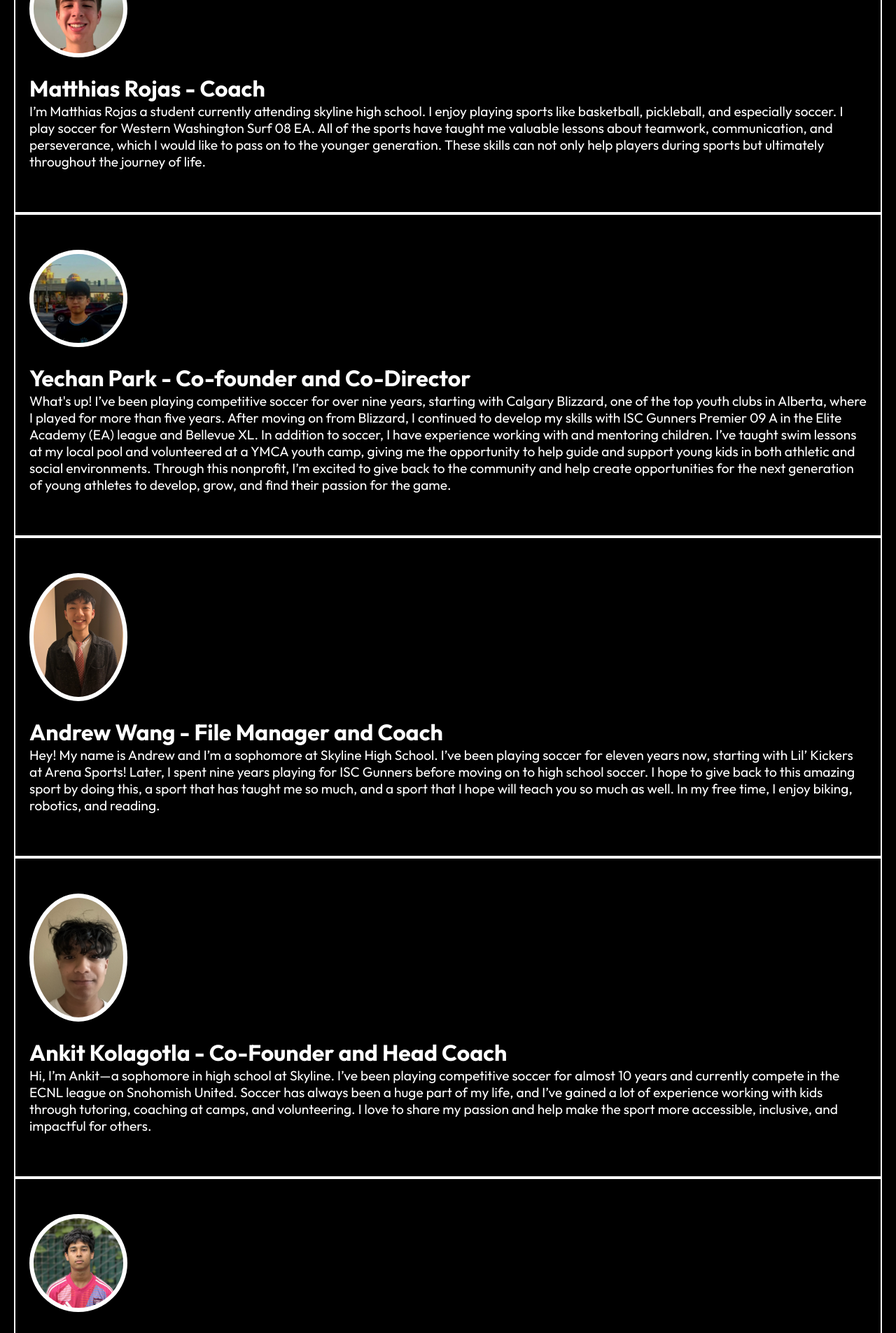
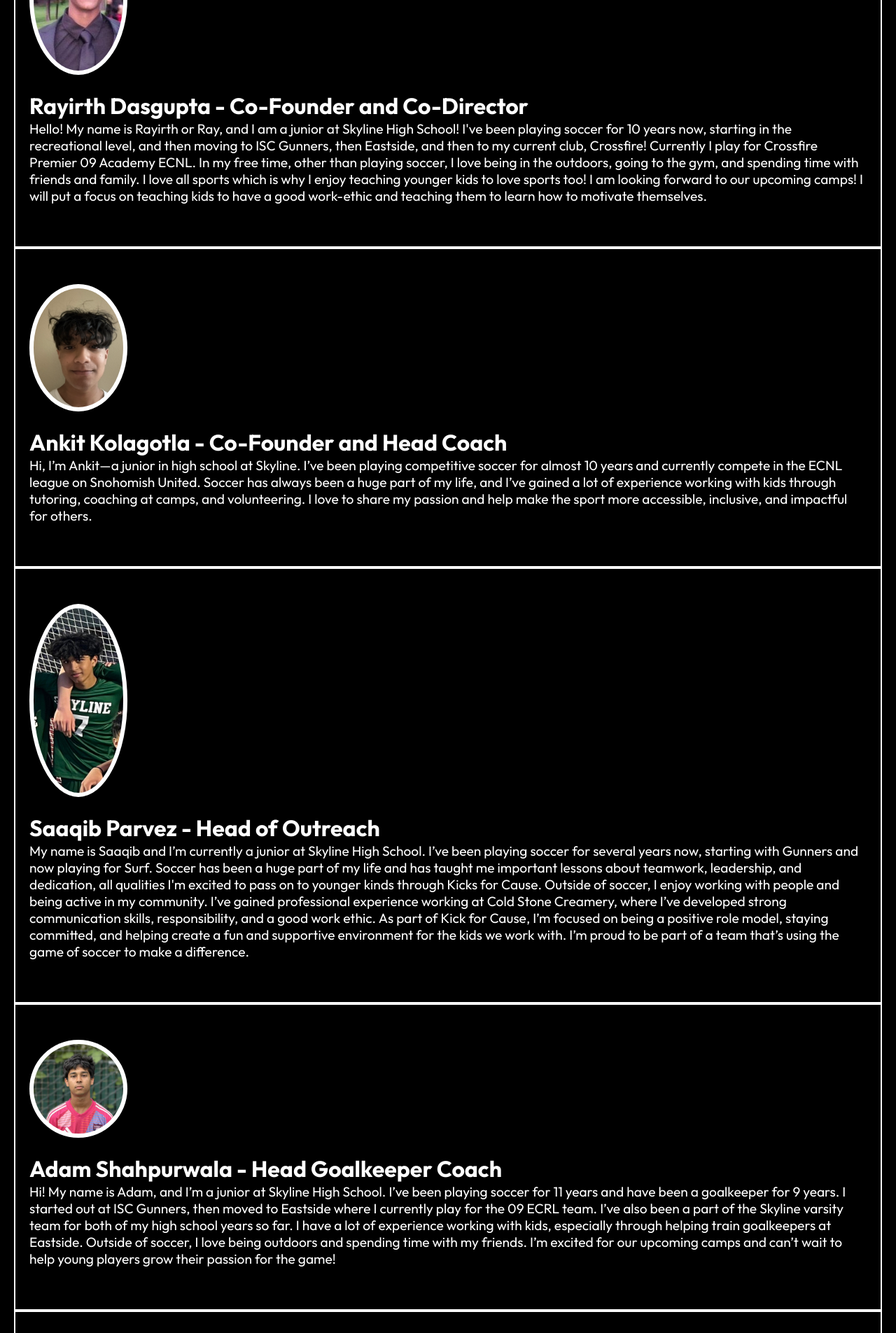
Before and after one commit to rayirthdasgupta/kick-for-cause, a React (Create React App) app: page /team in a window 1280 px wide. Shown: the part 880-2785 px from the top of the page at 70% size. Built offline with nearby package versions, Linux system fonts and the light colour scheme.

Commit message:
meet the team reorder

```diff
--- a/src/components/MeetTheTeamStyles.css
+++ b/src/components/MeetTheTeamStyles.css
@@ -52,6 +52,10 @@
     border: 2px solid white;
 }
 .team-item .saaqib {
+    padding: 50px 20px 40px 20px;
+    border: 2px solid white;
+}
+.team-item .daanish {
     padding: 50px 20px 40px 20px;
     border: 2px solid white;
 }
@@ -118,4 +122,8 @@
         padding: 50px 20px 40px 20px;
         border: 2px solid white;
     }
+    .team-item .daanish {
+        padding: 50px 20px 40px 20px;
+        border: 2px solid white;
+    }
 }
--- a/src/routes/MeetTheTeam.js
+++ b/src/routes/MeetTheTeam.js
@@ -17,10 +17,35 @@ const MeetTheTeam = () => {
     <Navbar/>
     <div className='headerss'><h1>THE TEAM</h1></div>
     <div className='team-item'>
+      <div className='yechan'>
+        <img src={YechanImg} alt = "oops"/>
+        <h1>Yechan Park - Co-founder and Co-Director</h1>
+        <p>What's up! I’ve been playing competitive soccer for over nine years, starting with Calgary Blizzard, one of the top youth clubs in Alberta, where I played for more than five years. After moving on from Blizzard, I continued to develop my skills with ISC Gunners Premier 09 A in the Elite Academy (EA) league and Bellevue XL. In addition to soccer, I have experience working with and mentoring children. I’ve taught swim lessons at my local pool and volunteered at a YMCA youth camp, giving me the opportunity to help guide and support young kids in both athletic and social environments. Through this nonprofit, I’m excited to give back to the community and help create opportunities for the next generation of young athletes to develop, grow, and find their passion for the game.</p>
+        </div>
     <div className='rayirth'>
         <img src={RayImg} alt = "oops"/>
         <h1>Rayirth Dasgupta - Co-Founder and Co-Director</h1>
-        <p>Hello! My name is Rayirth or Ray, and I am a sophomore at Skyline High School! I've been playing soccer for 10 years now, starting in the recreational level, and then moving to ISC Gunners, then Eastside, and then to my current club, Crossfire! Currently I play for Crossfire Premier 09 Academy ECNL. In my free time, other than playing soccer, I love being in the outdoors, going to the gym, and spending time with friends and family. I love all sports which is why I enjoy teaching younger kids to love sports too! I am looking forward to our upcoming camps! I will put a focus on teaching kids to have a good work-ethic and teaching them to learn how to motivate themselves.</p>
+        <p>Hello! My name is Rayirth or Ray, and I am a junior at Skyline High School! I've been playing soccer for 10 years now, starting in the recreational level, and then moving to ISC Gunners, then Eastside, and then to my current club, Crossfire! Currently I play for Crossfire Premier 09 Academy ECNL. In my free time, other than playing soccer, I love being in the outdoors, going to the gym, and spending time with friends and family. I love all sports which is why I enjoy teaching younger kids to love sports too! I am looking forward to our upcoming camps! I will put a focus on teaching kids to have a good work-ethic and teaching them to learn how to motivate themselves.</p>
+        </div>
+        <div className='ankit'>
+        <img src={AnkitImg} alt = "oops"/>
+        <h1>Ankit Kolagotla - Co-Founder and Head Coach</h1>
+        <p>Hi, I’m Ankit—a junior in high school at Skyline. I’ve been playing competitive soccer for almost 10 years and currently compete in the ECNL league on Snohomish United. Soccer has always been a huge part of my life, and I’ve gained a lot of experience working with kids through tutoring, coaching at camps, and volunteering. I love to share my passion and help make the sport more accessible, inclusive, and impactful for others.</p>
+        </div>
+        <div className='saaqib'>
+        <img src={SaaqibImg} alt = "oops"/>
+        <h1>Saaqib Parvez - Head of Outreach</h1>
+        <p>My name is Saaqib and I’m currently a junior at Skyline High School. I’ve been playing soccer for several years now, starting with Gunners and now playing for Surf. Soccer has been a huge part of my life and has taught me important lessons about teamwork, leadership, and dedication, all qualities I'm excited to pass on to younger kinds through Kicks for Cause. Outside of soccer, I enjoy working with people and being active in my community. I’ve gained professional experience working at Cold Stone Creamery, where I’ve developed strong communication skills, responsibility, and a good work ethic. As part of Kick for Cause, I’m focused on being a positive role model, staying committed, and helping create a fun and supportive environment for the kids we work with. I’m proud to be part of a team that’s using the game of soccer to make a difference.</p>
+        </div>
+        <div className='adam'>
+        <img src={AdamImg} alt = "oops"/>
+        <h1>Adam Shahpurwala - Head Goalkeeper Coach</h1>
+        <p>Hi! My name is Adam, and I’m a junior at Skyline High School. I’ve been playing soccer for 11 years and have been a goalkeeper for 9 years. I started out at ISC Gunners, then moved to Eastside where I currently play for the 09 ECRL team. I’ve also been a part of the Skyline varsity team for both of my high school years so far. I have a lot of experience working with kids, especially through helping train goalkeepers at Eastside. Outside of soccer, I love being outdoors and spending time with my friends. I’m excited for our upcoming camps and can’t wait to help young players grow their passion for the game!</p>
+        </div>
+        <div className='daanish'>
+        <img src={DaanishImg} alt = "oops"/>
+        <h1>Daanish Syed - Coach</h1>
+        <p>Hi, my name is Daanish Syed, and I'm a junior at Skyline High School. I've been playing soccer for as long as I can remember with my first club experience being with ISC Gunners. I currently play at Eastside FC for the 07/08 ECRL team and I also play Varsity soccer for my highschool. Soccer has been a huge part of my life, teaching me valuable skills and also introducing me to my best friends. I want to share this sport by coaching this sport and encouraging a healthy lifestyle. I have tons of prior experience working with kids as I am also a youth swim instructor for the YMCA! Outside of soccer, I love cooking, playing other sports and spending time with friends and family!</p>
         </div>
         <div className='matthias'>
         <img src={MatthiasImg} alt = "oops"/>
@@ -28,36 +53,16 @@ const MeetTheTeam = () => {
         <p>I’m Matthias Rojas a student currently attending skyline high school.  I enjoy playing sports like basketball, pickleball, and especially soccer. I play soccer for Western Washington Surf 08 EA. All of the sports have taught me valuable lessons about teamwork, communication, and perseverance, which I would like to pass on to the younger generation. These skills can not only help players during sports but ultimately throughout the journey of life.
         </p>
         </div>
-        <div className='yechan'>
-        <img src={YechanImg} alt = "oops"/>
-        <h1>Yechan Park - Co-founder and Co-Director</h1>
-        <p>What's up! I’ve been playing competitive soccer for over nine years, starting with Calgary Blizzard, one of the top youth clubs in Alberta, where I played for more than five years. After moving on from Blizzard, I continued to develop my skills with ISC Gunners Premier 09 A in the Elite Academy (EA) league and Bellevue XL. In addition to soccer, I have experience working with and mentoring children. I’ve taught swim lessons at my local pool and volunteered at a YMCA youth camp, giving me the opportunity to help guide and support young kids in both athletic and social environments. Through this nonprofit, I’m excited to give back to the community and help create opportunities for the next generation of young athletes to develop, grow, and find their passion for the game.</p>
-        </div>
+
         <div className='andrew'>
         <img src={AndrewImg} alt = "oops"/>
         <h1>Andrew Wang - File Manager and Coach</h1>
-        <p>Hey! My name is Andrew and I’m a sophomore at Skyline High School. I’ve been playing soccer for eleven years now, starting with Lil’ Kickers at Arena Sports! Later, I spent nine years playing for ISC Gunners before moving on to high school soccer. I hope to give back to this amazing sport by doing this, a sport that has taught me so much, and a sport that I hope will teach you so much as well. In my free time, I enjoy biking, robotics, and reading.</p>
+        <p>Hey! My name is Andrew and I’m a junior at Skyline High School. I’ve been playing soccer for eleven years now, starting with Lil’ Kickers at Arena Sports! Later, I spent nine years playing for ISC Gunners before moving on to high school soccer. I hope to give back to this amazing sport by doing this, a sport that has taught me so much, and a sport that I hope will teach you so much as well. In my free time, I enjoy biking, robotics, and reading.</p>
         </div>
-        <div className='ankit'>
-        <img src={AnkitImg} alt = "oops"/>
-        <h1>Ankit Kolagotla - Co-Founder and Head Coach</h1>
-        <p>Hi, I’m Ankit—a sophomore in high school at Skyline. I’ve been playing competitive soccer for almost 10 years and currently compete in the ECNL league on Snohomish United. Soccer has always been a huge part of my life, and I’ve gained a lot of experience working with kids through tutoring, coaching at camps, and volunteering. I love to share my passion and help make the sport more accessible, inclusive, and impactful for others.</p>
-        </div>
-        <div className='adam'>
-        <img src={AdamImg} alt = "oops"/>
-        <h1>Adam Shahpurwala - Head Goalkeeper Coach</h1>
-        <p>Hi! My name is Adam, and I’m a sophomore at Skyline High School. I’ve been playing soccer for 11 years and have been a goalkeeper for 9 years. I started out at ISC Gunners, then moved to Eastside where I currently play for the 09 ECRL team. I’ve also been a part of the Skyline varsity team for both of my high school years so far. I have a lot of experience working with kids, especially through helping train goalkeepers at Eastside. Outside of soccer, I love being outdoors and spending time with my friends. I’m excited for our upcoming camps and can’t wait to help young players grow their passion for the game!</p>
-        </div>
-        <div className='saaqib'>
-        <img src={SaaqibImg} alt = "oops"/>
-        <h1>Saaqib Parvez - Head of Outreach</h1>
-        <p>My name is Saaqib and I’m currently a sophomore at Skyline High School. I’ve been playing soccer for several years now, starting with Gunners and now playing for Surf. Soccer has been a huge part of my life and has taught me important lessons about teamwork, leadership, and dedication, all qualities I'm excited to pass on to younger kinds through Kicks for Cause. Outside of soccer, I enjoy working with people and being active in my community. I’ve gained professional experience working at Cold Stone Creamery, where I’ve developed strong communication skills, responsibility, and a good work ethic. As part of Kick for Cause, I’m focused on being a positive role model, staying committed, and helping create a fun and supportive environment for the kids we work with. I’m proud to be part of a team that’s using the game of soccer to make a difference.</p>
-        </div>
-        <div className='saaqib'>
-        <img src={DaanishImg} alt = "oops"/>
-        <h1>Daanish Syed - Coach</h1>
-        <p>Hi, my name is Daanish Syed, and I'm a junior at Skyline High School. I've been playing soccer for as long as I can remember with my first club experience being with ISC Gunners. I currently play at Eastside FC for the 07/08 ECRL team and I also play Varsity soccer for my highschool. Soccer has been a huge part of my life, teaching me valuable skills and also introducing me to my best friends. I want to share this sport by coaching this sport and encouraging a healthy lifestyle. I have tons of prior experience working with kids as I am also a youth swim instructor for the YMCA! Outside of soccer, I love cooking, playing other sports and spending time with friends and family!</p>
-        </div>
+
+
+
+
 
 
     </div>
```
